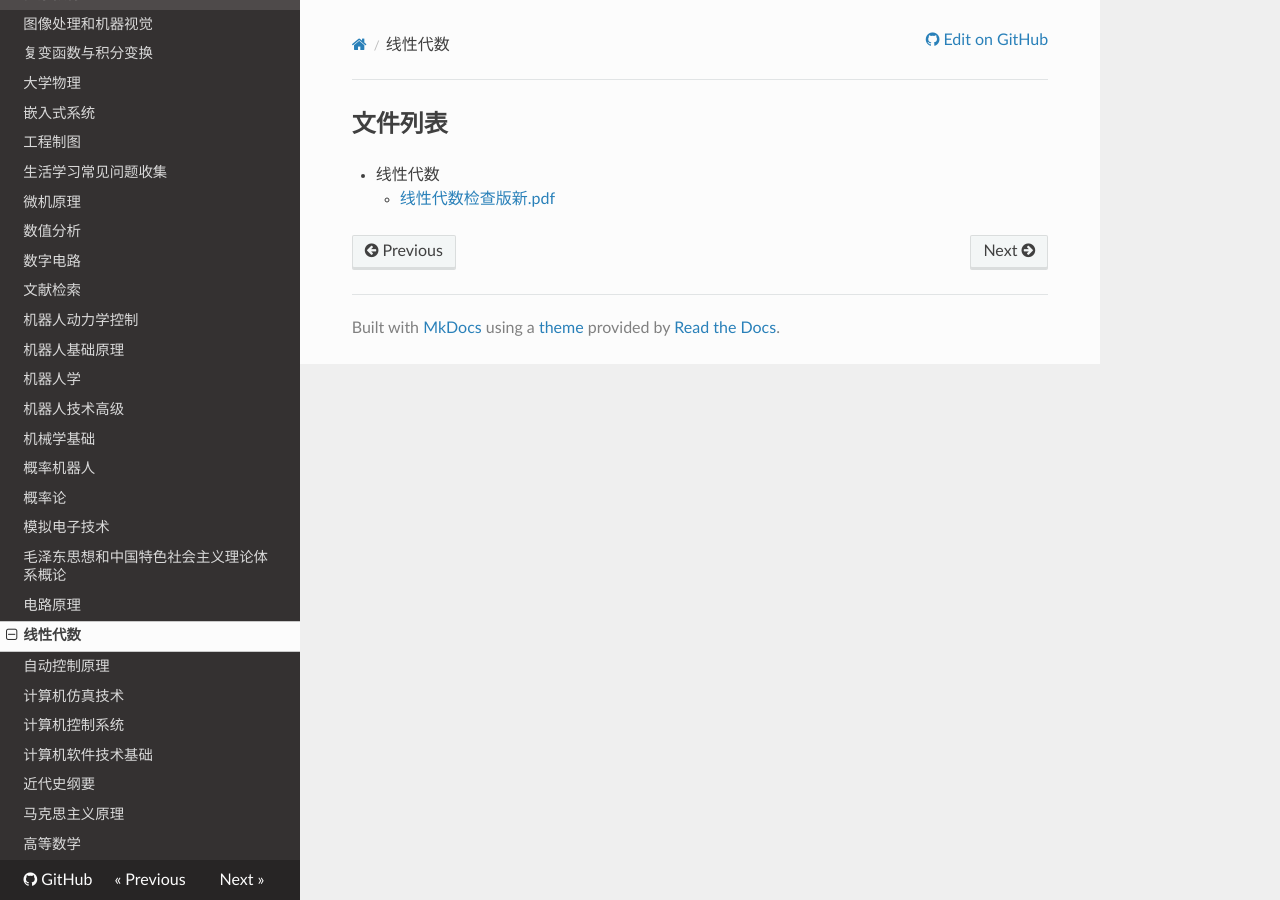
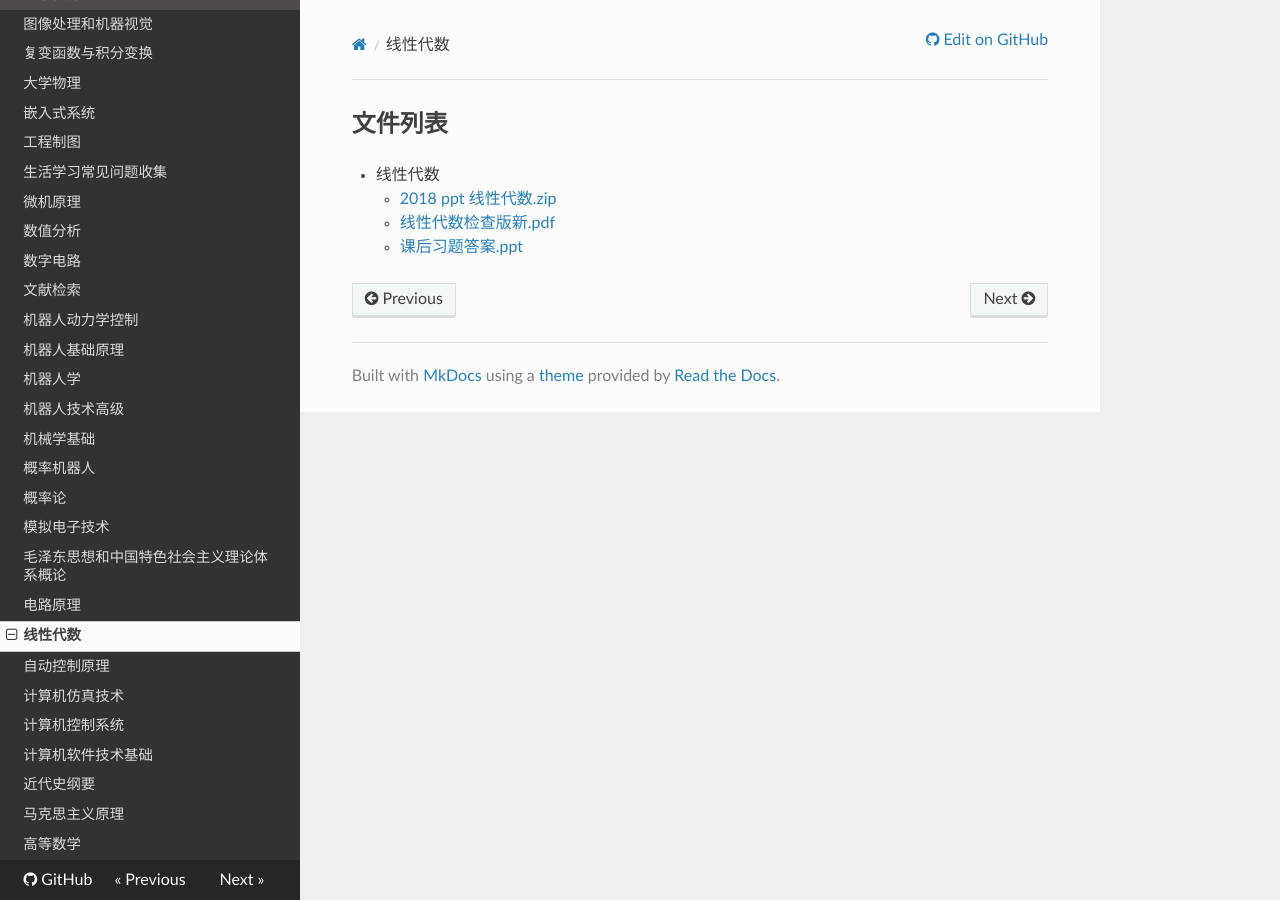
Before and after one commit to li-haojia/NEU-RSE-Courses, an MkDocs documentation site: the page built from docs/线性代数.md, in a window 1280 px wide. Built offline with MkDocs 1.6.1, drawn with Linux system fonts in a browser that asks for light colours; nearby versions of some CDN libraries.

Commit message:
add linear algebra

```diff
--- a/docs/线性代数.md
+++ b/docs/线性代数.md
@@ -3,4 +3,6 @@
 ## 文件列表
 
 - 线性代数
+    - [2018 ppt 线性代数.zip](https://github.com/mywisdomfly/NEU-RSE-Courses/raw/master/线性代数/2018 ppt 线性代数.zip)
     - [线性代数检查版新.pdf](https://github.com/mywisdomfly/NEU-RSE-Courses/raw/master/线性代数/线性代数检查版新.pdf)
+    - [课后习题答案.ppt](https://github.com/mywisdomfly/NEU-RSE-Courses/raw/master/线性代数/课后习题答案.ppt)
```
Also changed, not shown: 2 other files.
